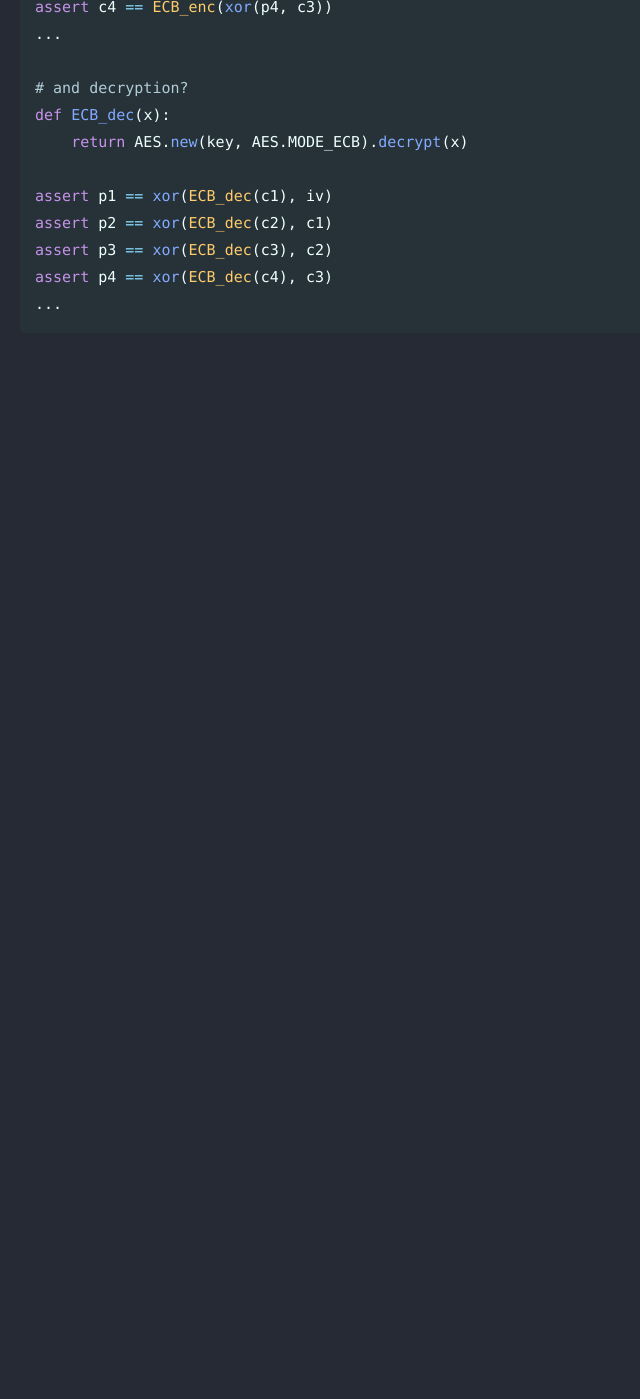
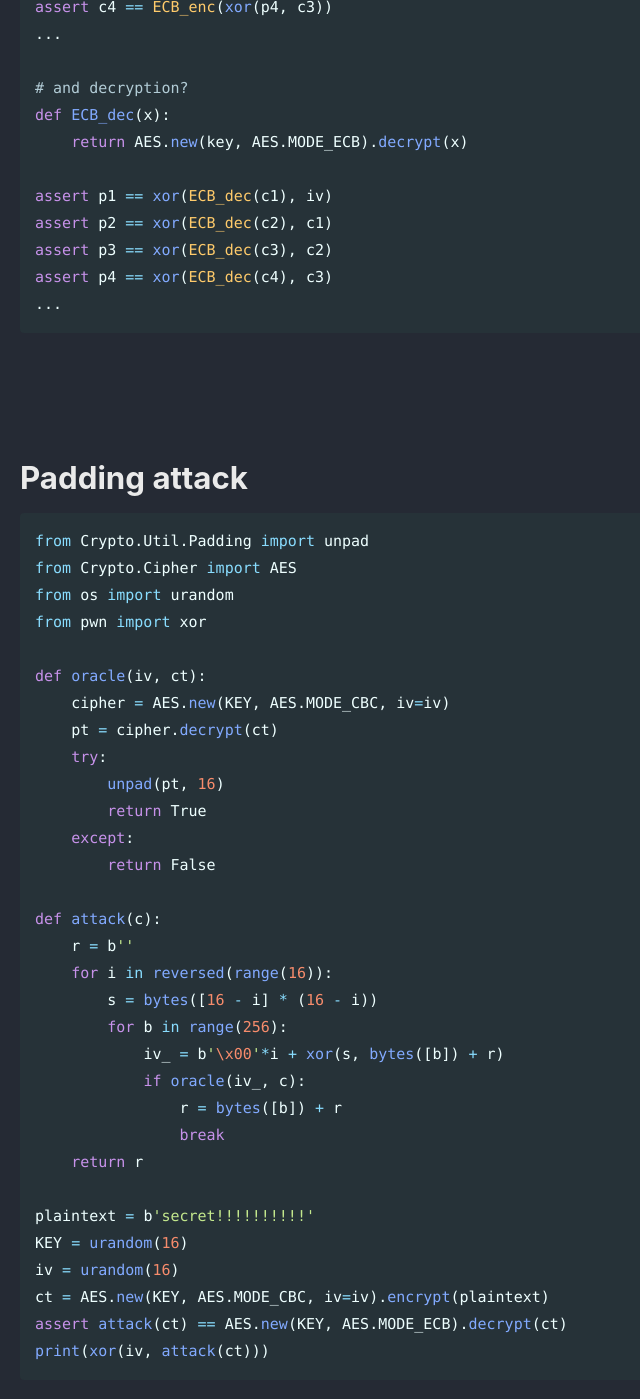
Before and after one commit to Connor-McCartney/Connor-McCartney.github.io, a Jekyll site: the page built from _pages/cryptography/other/AESnotes.md, in a window 1280 px wide and 1400 px high, scrolled down 847 px. Shown: the whole window, without its empty margins (0-640 px from the left). Built offline with Jekyll 4.4.1, drawn with Linux system fonts in a browser that asks for light colours; cached includes are drawn as plain includes; before the commit the page ends 1225 px from its top, so only the background shows below that.

Commit message:
Update AESnotes.md

````diff
--- a/_pages/cryptography/other/AESnotes.md
+++ b/_pages/cryptography/other/AESnotes.md
@@ -44,3 +44,43 @@ assert p3 == xor(ECB_dec(c3), c2)
 assert p4 == xor(ECB_dec(c4), c3)
 ...
 ```
+
+<br>
+
+<br>
+
+# Padding attack
+
+```python
+from Crypto.Util.Padding import unpad
+from Crypto.Cipher import AES
+from os import urandom
+from pwn import xor
+
+def oracle(iv, ct):
+    cipher = AES.new(KEY, AES.MODE_CBC, iv=iv)
+    pt = cipher.decrypt(ct)
+    try:
+        unpad(pt, 16)
+        return True
+    except:
+        return False
+
+def attack(c):
+    r = b''
+    for i in reversed(range(16)):
+        s = bytes([16 - i] * (16 - i))
+        for b in range(256):
+            iv_ = b'\x00'*i + xor(s, bytes([b]) + r)
+            if oracle(iv_, c):
+                r = bytes([b]) + r
+                break
+    return r
+
+plaintext = b'secret!!!!!!!!!!'
+KEY = urandom(16)
+iv = urandom(16)
+ct = AES.new(KEY, AES.MODE_CBC, iv=iv).encrypt(plaintext)
+assert attack(ct) == AES.new(KEY, AES.MODE_ECB).decrypt(ct)
+print(xor(iv, attack(ct)))
+```
````
